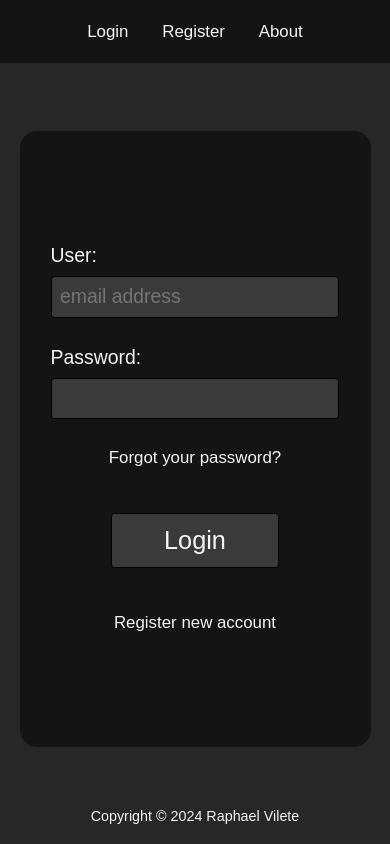
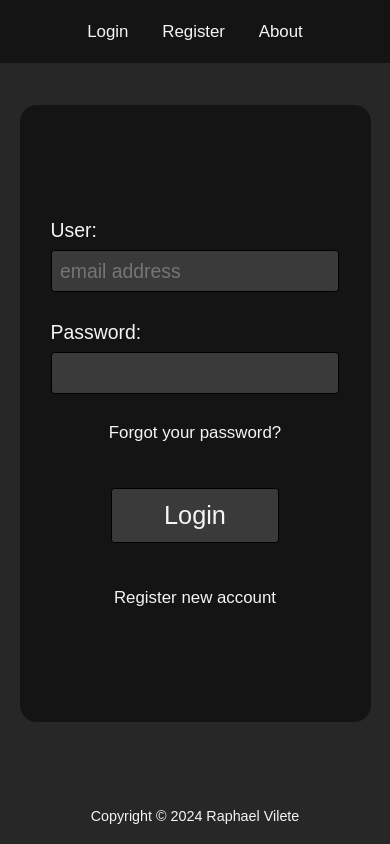
Before and after one commit to raphss/Login-Model, a website built with webpack: page dist/index.html in a window 390 px wide. Built offline with Linux system fonts and the light colour scheme.

Commit message:
version 1.1

```diff
--- a/src/style.css
+++ b/src/style.css
@@ -168,7 +168,7 @@ p {
 
 @media only screen and (max-width: 480px) {
     .divContent {
-        margin: 8vh 5vw 8vh 5vw;
+        margin: 5vh 5vw 5vh 5vw;
         padding: 9vh 0vh;
         max-height: 55vh;
     }
```
Also changed, not shown: dist/index.bundle.js.
